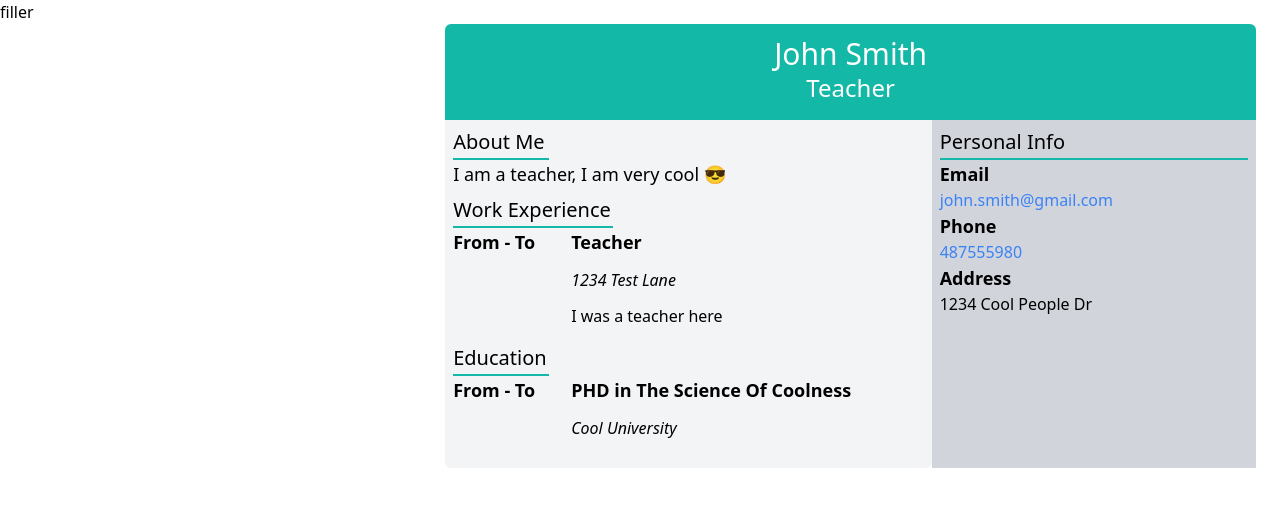
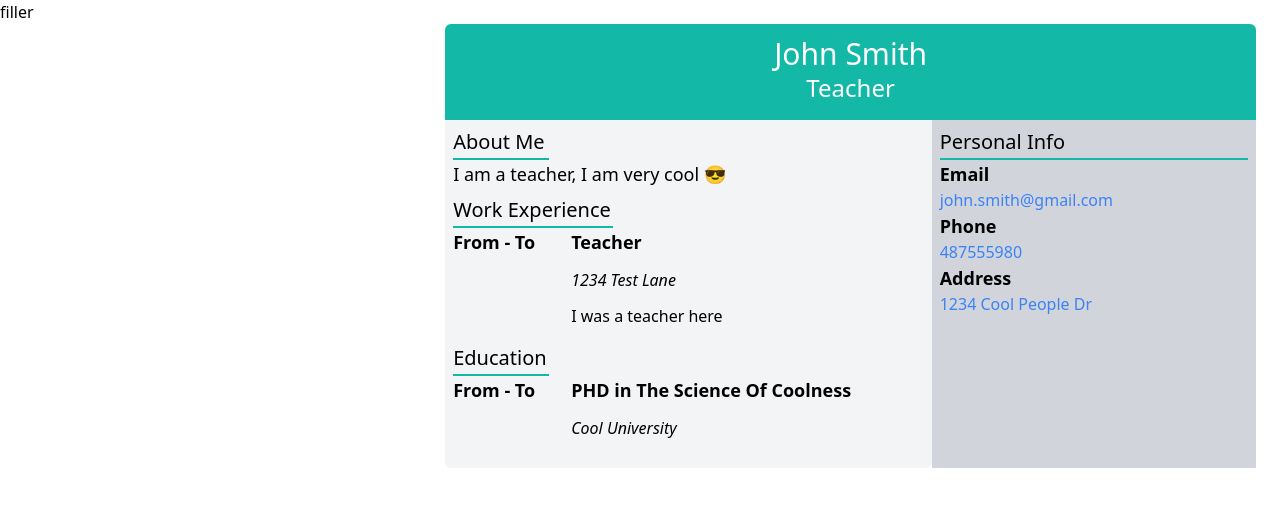
Before and after one commit to vibovenkat123/cv-app-maker, a Vue app: page / in a window 1280 px wide. Shown: the top 506 px of the page. Built offline with nearby package versions, Linux system fonts and the light colour scheme.

Commit message:
add link highlighting

```diff
--- a/src/components/cv-main.vue
+++ b/src/components/cv-main.vue
@@ -61,7 +61,7 @@ example();
           <a :href="`tel:${store.personalInfo.phone}`" class="break-words text-blue-500">
             {{store.personalInfo.phone}}</a>
             <span class="text-lg font-semibold">Address</span>
-          <a :href="`https://www.google.com/maps/search/${store.personalInfo.address}+${store.personalInfo.street}`">{{store.personalInfo.address}} {{store.personalInfo.street}}</a>
+          <a :href="`https://www.google.com/maps/search/${store.personalInfo.address}+${store.personalInfo.street}`" class="break-words text-blue-500">{{store.personalInfo.address}} {{store.personalInfo.street}}</a>
         </div>
       </div>
     </div>
```
